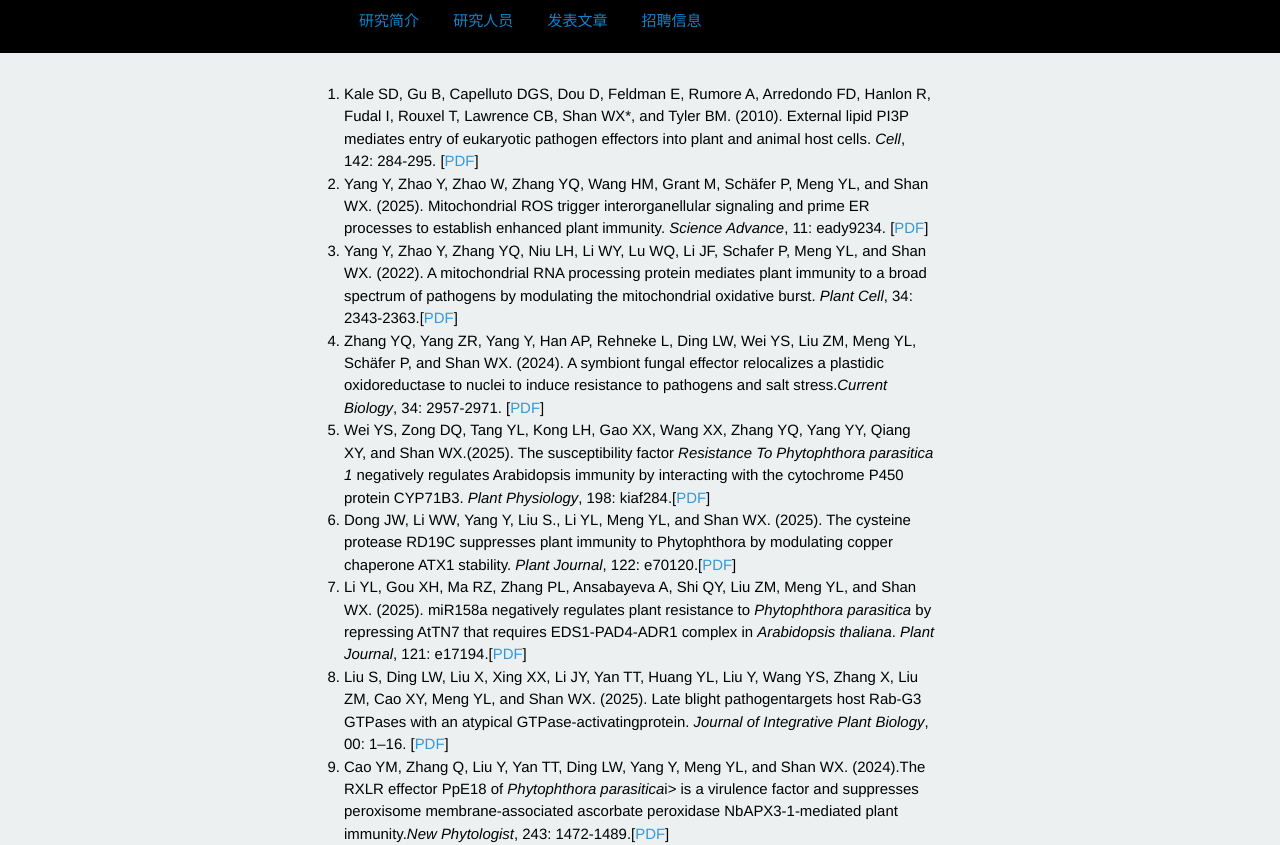
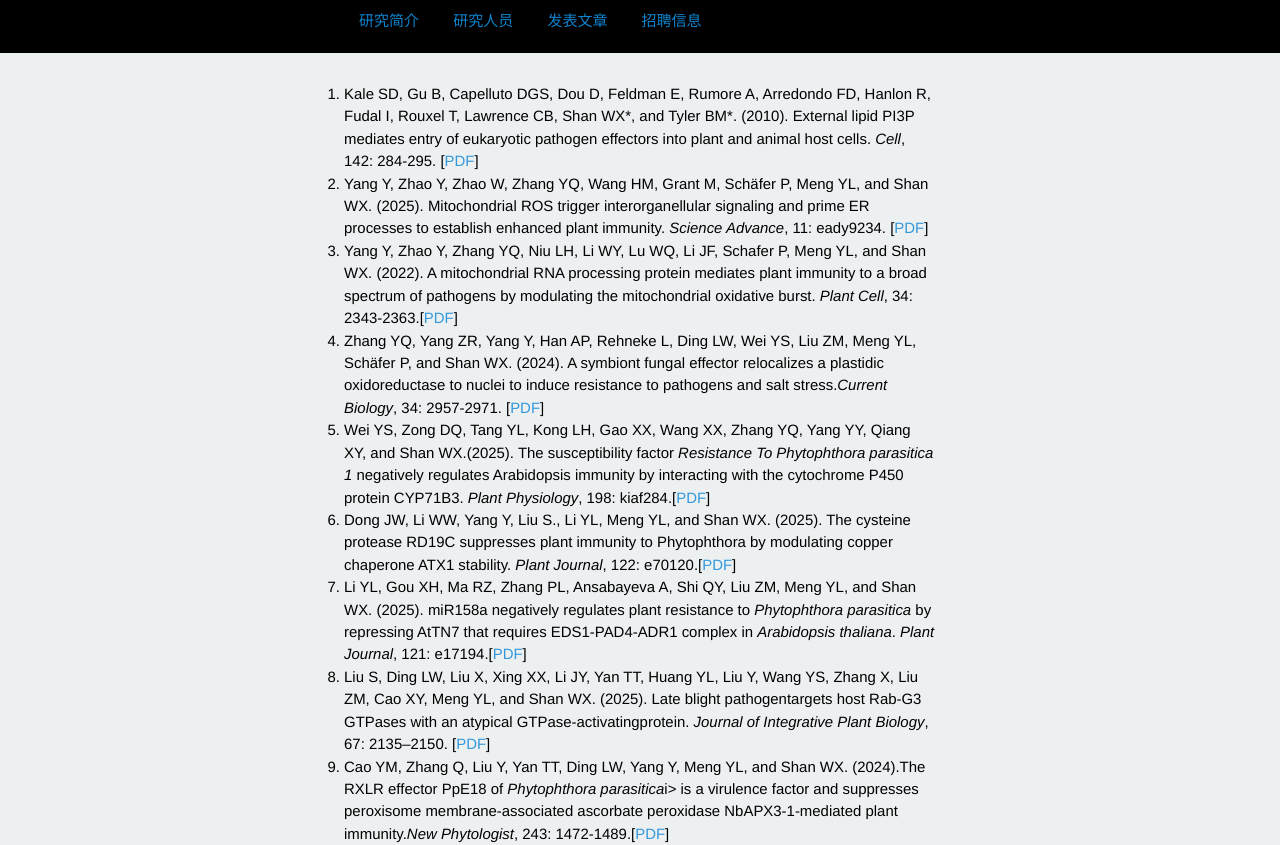
Before and after one commit to shanclub2/shanlab, a Jekyll site: the page built from publication.html, in a window 1280 px wide and 1400 px high. Shown: the part 122-967 px from the top of the window. Built offline with Jekyll 4.4.1, drawn with Linux system fonts in a browser that asks for light colours; Markdown is read by kramdown in place of the engine named in the settings; a script that is not in the unit is left out.

Commit message:
Update publication.html

```diff
--- a/publication.html
+++ b/publication.html
@@ -7,7 +7,7 @@ title: 单卫星实验室
 
 <ol>
 <li>
-Kale SD, Gu B, Capelluto DGS, Dou D, Feldman E, Rumore A, Arredondo FD, Hanlon R, Fudal I, Rouxel T, Lawrence CB, Shan WX*, and Tyler BM. (2010). External lipid PI3P mediates entry of eukaryotic pathogen effectors into plant and animal host cells. <i>Cell</i>, 142: 284-295. [<a href="/pdf/sdkale2010.pdf">PDF</a>]
+Kale SD, Gu B, Capelluto DGS, Dou D, Feldman E, Rumore A, Arredondo FD, Hanlon R, Fudal I, Rouxel T, Lawrence CB, Shan WX*, and Tyler BM*. (2010). External lipid PI3P mediates entry of eukaryotic pathogen effectors into plant and animal host cells. <i>Cell</i>, 142: 284-295. [<a href="/pdf/sdkale2010.pdf">PDF</a>]
 </li>
 <li>
 Yang Y, Zhao Y, Zhao W, Zhang YQ, Wang HM, Grant M, Schäfer P, Meng YL, and Shan WX. (2025). Mitochondrial ROS trigger interorganellular signaling and prime ER processes to establish enhanced plant immunity.<i> Science Advance</i>, 11: eady9234. [<a href="/pdf/YangYSA.pdf">PDF</a>]
@@ -28,7 +28,7 @@ Dong JW, Li WW, Yang Y, Liu S., Li YL, Meng YL, and Shan WX. (2025). The cystein
 Li YL, Gou XH, Ma RZ, Zhang PL, Ansabayeva A, Shi QY, Liu ZM, Meng YL, and Shan WX. (2025). miR158a negatively regulates plant resistance to  <i>Phytophthora parasitica</i> by repressing AtTN7 that requires EDS1-PAD4-ADR1 complex in <i>Arabidopsis thaliana</i>.<i> Plant Journal</i>, 121: e17194.[<a href="/pdf/Li2024.pdf">PDF</a>]
 </li>
 <li>
-Liu S, Ding LW, Liu X, Xing XX, Li JY, Yan TT, Huang YL, Liu Y, Wang YS, Zhang X, Liu ZM, Cao XY, Meng YL, and Shan WX. (2025). Late blight pathogentargets host Rab‐G3 GTPases with an atypical GTPase‐activatingprotein. <i>Journal of Integrative Plant Biology</i>, 00: 1–16. [<a href="/pdf/Liu2025.pdf">PDF</a>]
+Liu S, Ding LW, Liu X, Xing XX, Li JY, Yan TT, Huang YL, Liu Y, Wang YS, Zhang X, Liu ZM, Cao XY, Meng YL, and Shan WX. (2025). Late blight pathogentargets host Rab‐G3 GTPases with an atypical GTPase‐activatingprotein. <i>Journal of Integrative Plant Biology</i>, 67: 2135–2150. [<a href="/pdf/Liu2025.pdf">PDF</a>]
 </li>
 
 <li>
```
